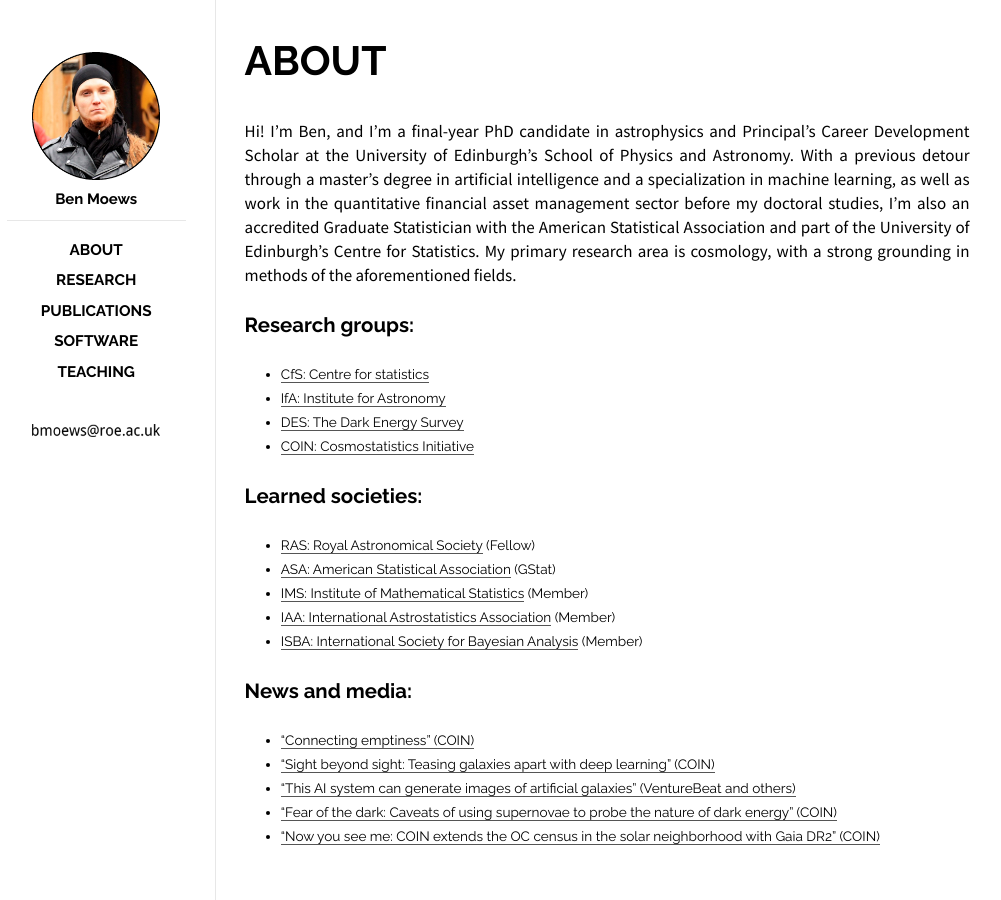
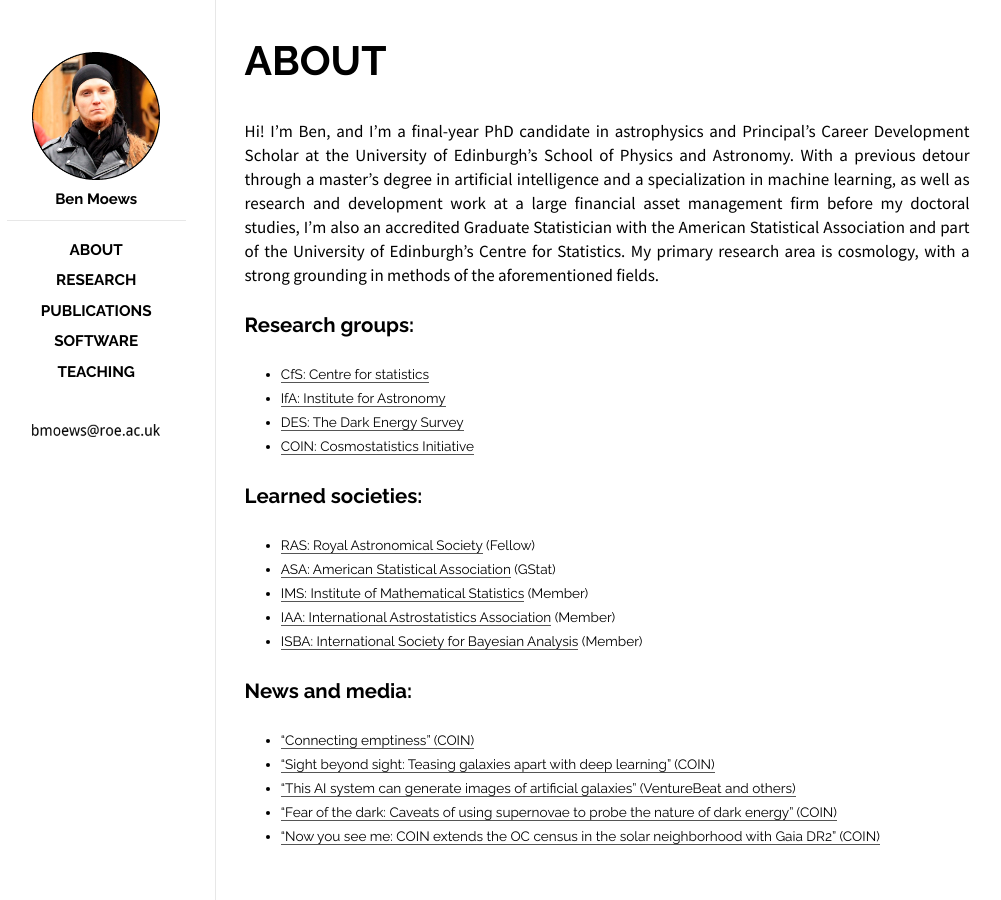
Before and after one commit to moews/moews.github.io, a Jekyll site: the page built from _posts/2017-03-27-about.md, in a window 1280 px wide. Shown: the whole page, without its empty margins (143-1144 px from the left). Built offline with Jekyll 4.4.1, drawn with Linux system fonts in a browser that asks for light colours.

Commit message:
Update 2017-03-27-about.md

```diff
--- a/_posts/2017-03-27-about.md
+++ b/_posts/2017-03-27-about.md
@@ -7,7 +7,7 @@ categories: posts
 ---
 
 <br>
-Hi! I'm Ben, and I'm a final-year PhD candidate in astrophysics and Principal's Career Development Scholar at the University of Edinburgh's School of Physics and Astronomy. With a previous detour through a master's degree in artificial intelligence and a specialization in machine learning, as well as work in the quantitative financial asset management sector before my doctoral studies, I'm also an accredited Graduate Statistician with the American Statistical Association and part of the University of Edinburgh's Centre for Statistics. My primary research area is cosmology, with a strong grounding in methods of the aforementioned fields.
+Hi! I'm Ben, and I'm a final-year PhD candidate in astrophysics and Principal's Career Development Scholar at the University of Edinburgh's School of Physics and Astronomy. With a previous detour through a master's degree in artificial intelligence and a specialization in machine learning, as well as research and development work at a large financial asset management firm before my doctoral studies, I'm also an accredited Graduate Statistician with the American Statistical Association and part of the University of Edinburgh's Centre for Statistics. My primary research area is cosmology, with a strong grounding in methods of the aforementioned fields.
 
 ## Research groups:
 
```
